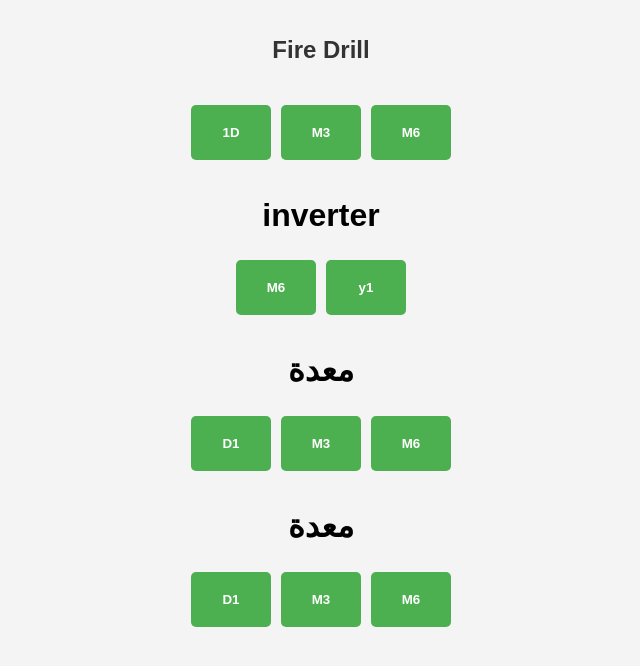
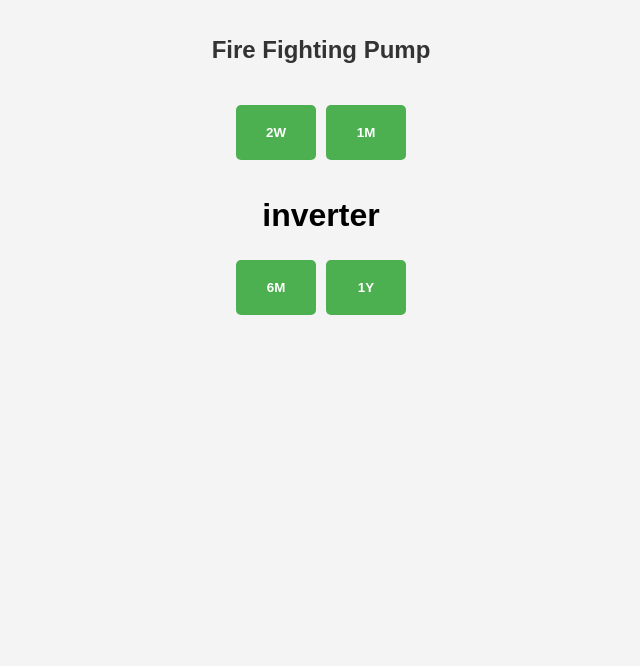
Before and after one commit to Naj996f/nomac, a plain HTML site: page page2.html in a window 1280 px wide. Shown: the whole page, without its empty margins (319-959 px from the left). Drawn offline with Linux system fonts and the light colour scheme.

Commit message:
Update page2.html

```diff
--- a/page2.html
+++ b/page2.html
@@ -9,34 +9,20 @@
 <body>
   <div class="container">
     <div class="header">
-      <h1>Fire Drill</h1>
+      <h1>Fire Fighting Pump</h1>
     </div>
     <div class="section">
-   <button class="button" onclick="window.open('https://docs.google.com/spreadsheets/d/1cMGte-KnuTp7tfkwRyGUV_K4HKWiCQXw/edit?gid=1881286681#gid=1881286681')">1D</button>
-      <button class="button">M3</button>
-      <button class="button">M6</button>
+      <button class="button" onclick="window.open('https://acwapi.sharepoint.com/:x:/r/sites/SakakaPVPlant/_layouts/15/Doc.aspx?sourcedoc=%7B8504BA9F-7AF1-450F-80C0-21CA873B53B2%7D&file=2W-PM-FF%20PUMP_R-D_OEM_MCR.xlsx&action=default&mobileredirect=true')">2W</button>
+      <button class="button" onclick="window.open('https://acwapi.sharepoint.com/:x:/r/sites/SakakaPVPlant/_layouts/15/Doc.aspx?sourcedoc=%7B0DDE2972-C8D8-44F6-A1D3-704EFDC26A21%7D&file=1M-PM-FF%20PUMP_R-D_OEM_MCR.xlsx&action=default&mobileredirect=true')">1M</button>
     </div>
-          <h1>inverter</h1>
+         <h1>inverter</h1>
 
     <div class="section">
-   <button class="button" onclick="window.open('https://acwapi.sharepoint.com/:x:/r/sites/SakakaPVPlant/_layouts/15/Doc.aspx?sourcedoc=%7B518BE3C0-DD8F-4E55-9926-738873416201%7D&file=1D-OR-FAS.xlsx&action=default&mobileredirect=true')">M6</button>
-       <button class="button" onclick="window.open('https://docs.google.com/spreadsheets/d/1Nr2h41YsECWXN44UDcSIFd0hJn3D6S5d/edit?gid=244614362#gid=244614362')">y1</button>
+   <button class="button" onclick="window.open('https://acwapi.sharepoint.com/:x:/r/sites/SakakaPVPlant/_layouts/15/Doc.aspx?sourcedoc=%7B14D6875C-C16C-425E-A6E8-075D6BE46905%7D&file=6M-PM-INV.xlsx&action=default&mobileredirect=true')">6M</button>
+       <button class="button" onclick="window.open('https://acwapi.sharepoint.com/:x:/r/sites/SakakaPVPlant/_layouts/15/Doc.aspx?sourcedoc=%7BE3960B06-1D09-4383-9045-E6B6612E0126%7D&file=IY-PM-INV.xlsx&action=default&mobileredirect=true')">1Y</button>
 
     </div>
-          <h1>معدة</h1>
 
-    <div class="section">
-      <button class="button">D1</button>
-      <button class="button">M3</button>
-      <button class="button">M6</button>
-    </div>
-          <h1>معدة</h1>
-
-    <div class="section">
-      <button class="button">D1</button>
-      <button class="button">M3</button>
-      <button class="button">M6</button>
-    </div>
 
     <!-- Button to navigate to the second page -->
     <a href="page2.html">
```
